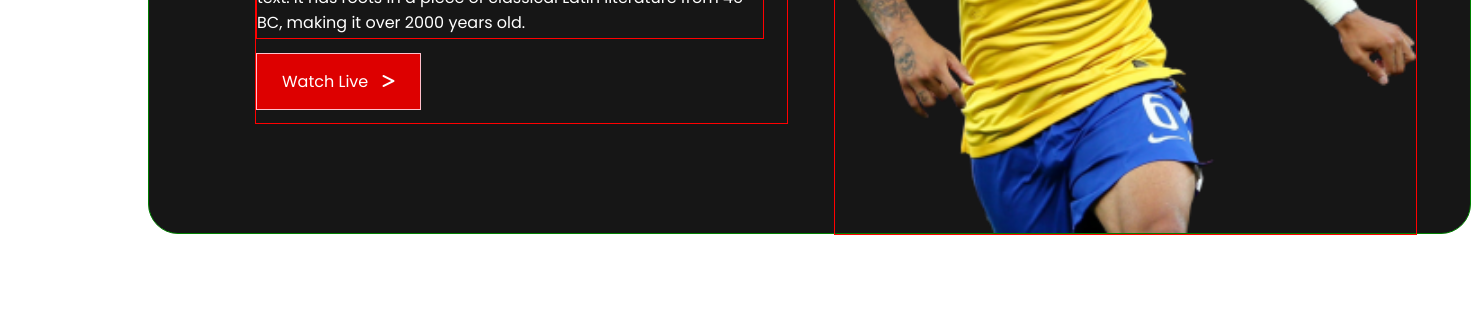
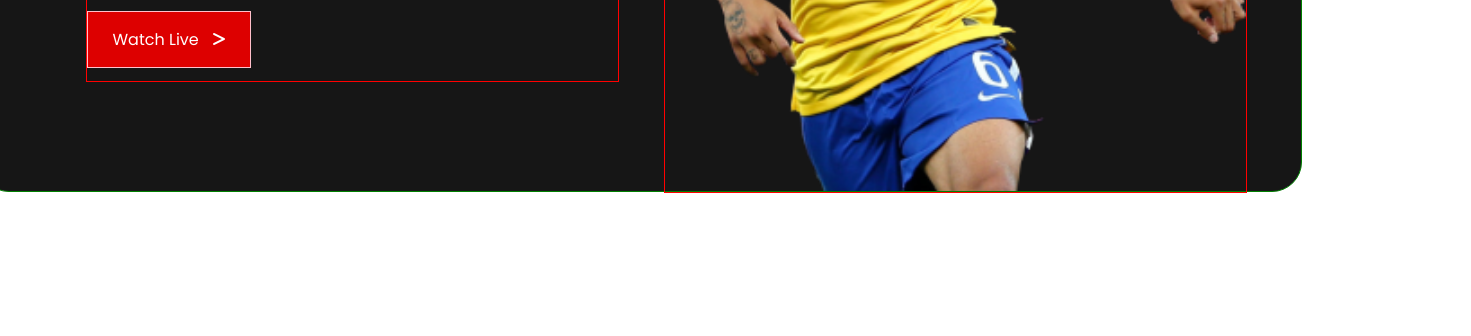
Before and after one commit to Mustafijur10/worldcup-football, a plain HTML site: page index.html in a window 1280 px wide. Shown: the part 464-800 px from the top of the page, 1471 px wide, since content can reach past the window. Drawn offline with Linux system fonts and the light colour scheme.

Commit message:
body centered

```diff
--- a/index.html
+++ b/index.html
@@ -11,6 +11,8 @@
 </head>
 
 <body>
+
+    <main>
         <!-------------------------------------------------------
                          Top part
     -------------------------------------------------------->
@@ -20,7 +22,8 @@
                 <div class="page-info">
                     <h1 class="page-title">The Greatest show on the earth</h1>
                     <p class="page-details">Contrary to popular belief, Lorem Ipsum is not simply
-                    random text. It has roots in a piece of classical Latin literature from 45 BC, making it over 2000
+                        random text. It has roots in a piece of classical Latin literature from 45 BC, making it over
+                        2000
                         years
                         old.</p>
                     <div class="page-link">
@@ -35,6 +38,8 @@
             </div>
 
         </section>
+    </main>
+
 
 </body>
 
--- a/styles/style.css
+++ b/styles/style.css
@@ -3,6 +3,22 @@
 ---------------------------------------------------- */
 /* @import url('https://fonts.googleapis.com/css2?family=Poppins:wght@700&display=swap'); */
 @import url('https://fonts.googleapis.com/css2?family=Poppins:wght@400;700&display=swap');
+
+
+
+
+/* -----------------
+     Common styles
+------------------- */
+
+
+main {
+    width: 100%;
+
+    display: flex;
+    flex-direction: column;
+    align-items: center;
+}
 
 /*-------------------------------------------
 ----------- top section styles  -------------
@@ -14,8 +30,7 @@
     width: 1321px;
     height: 646px;
     border: 1px solid green;
-    margin-left: 140px;
-    margin-top: 50px;
+    align-items: center;
 }
 
 .web-details {
```
Lines whose indentation alone changed are shown as unchanged.
